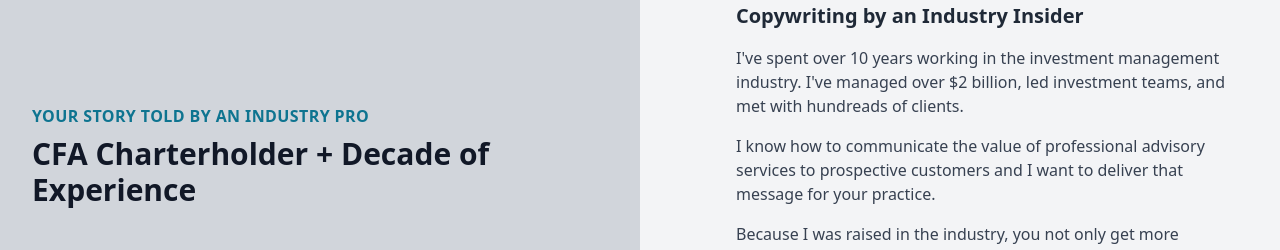
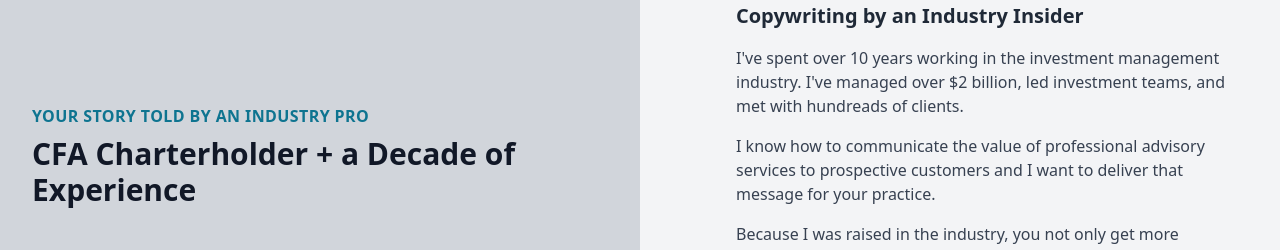
Before and after one commit to rowens794/freelance-template, a Next.js app: page / in a window 1280 px wide. Shown: the part 1660-1910 px from the top of the page. Built offline with nearby package versions, Linux system fonts and the light colour scheme.

Commit message:
fixed a typo

```diff
--- a/page-sections/content/written-by-a-pro/index.tsx
+++ b/page-sections/content/written-by-a-pro/index.tsx
@@ -16,7 +16,7 @@
               Your Story Told by an Industry Pro
             </h2>
             <p className="mt-2 text-2xl font-extrabold text-gray-900 sm:text-3xl">
-              CFA Charterholder + Decade of Experience
+              CFA Charterholder + a Decade of Experience
             </p>
           </div>
         </div>
```
